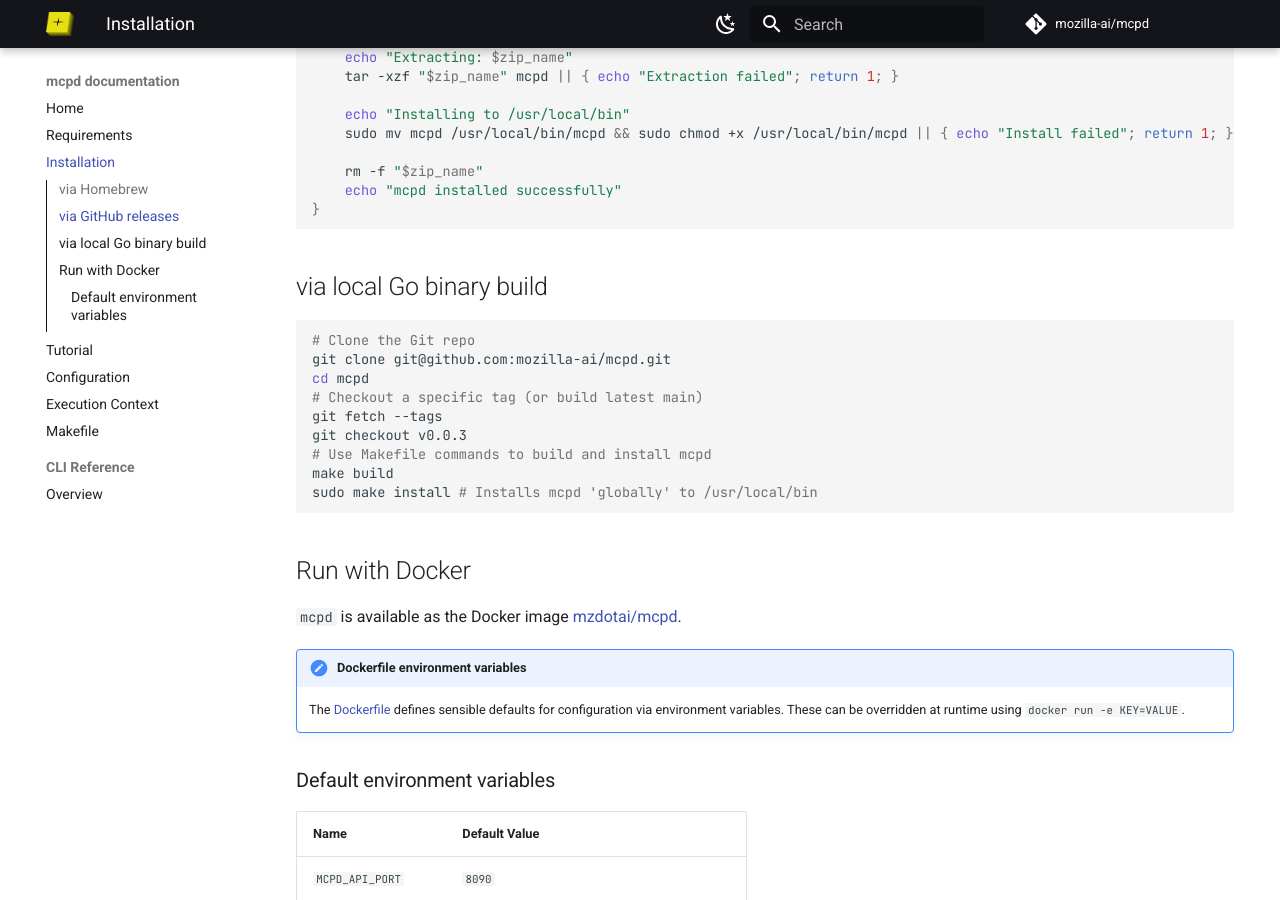
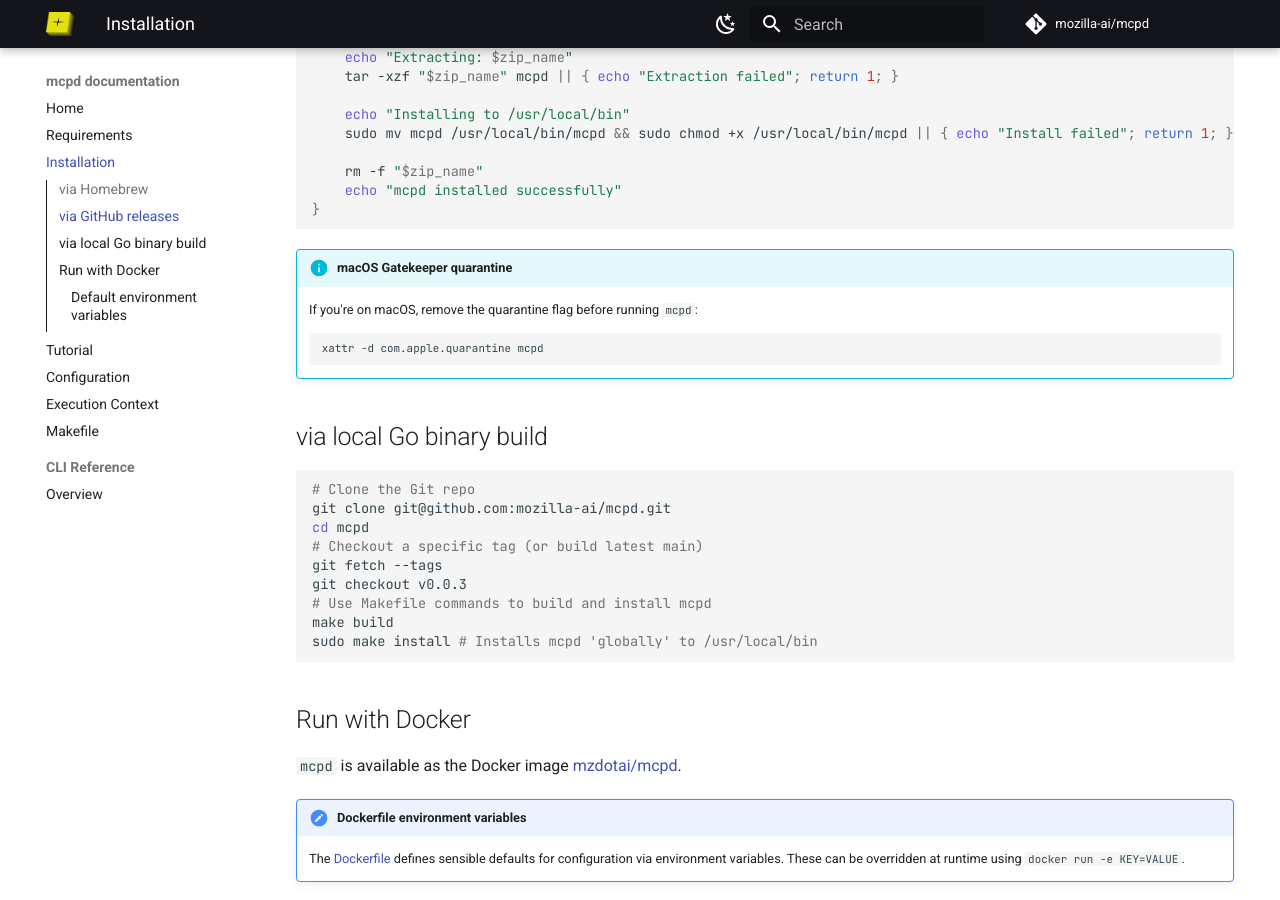
Before and after one commit to mozilla-ai/mcpd, an MkDocs documentation site: the page built from docs/installation.md, in a window 1280 px wide and 900 px high, scrolled down 911 px. Built offline with MkDocs 1.6.1 and Material for MkDocs 9.7.7, drawn with Linux system fonts in a browser that asks for light colours; comment, search, counter and statistics services are not loaded.

Commit message:
Add note to explain potential Apple quarantine due to lack of developer account signing (#139)

````diff
--- a/docs/installation.md
+++ b/docs/installation.md
@@ -52,6 +52,12 @@
 }
 ```
 
+!!! info "macOS Gatekeeper quarantine"
+    If you're on macOS, remove the quarantine flag before running `mcpd`:
+    ```
+    xattr -d com.apple.quarantine mcpd
+    ```
+
 ## via local Go binary build
 
 ```bash
````
